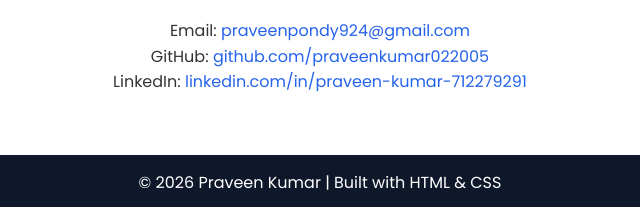
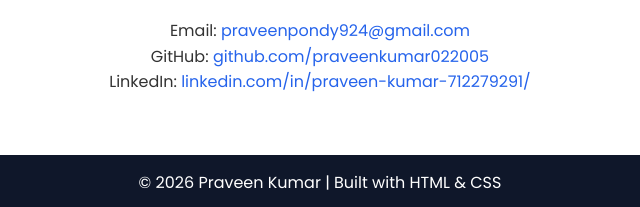
Before and after one commit to praveenkumar022005/portfolio, a plain HTML site: page index.html in a window 1280 px wide. Shown: the part 2050-2257 px from the top of the page, 320-960 px from the left. Drawn offline with Linux system fonts and the light colour scheme.

Commit message:
Update index.html

```diff
--- a/index.html
+++ b/index.html
@@ -129,7 +129,7 @@
         <div class="contact-info">
             <p>Email: <a href="mailto:praveenpondy924@gmail.com">praveenpondy924@gmail.com</a></p>
             <p>GitHub: <a href="https://github.com/praveenkumar022005" target="_blank">github.com/praveenkumar022005</a></p>
-            <p>LinkedIn: <a href="https://www.linkedin.com/praveen-kumar-712279291" target="_blank">linkedin.com/in/praveen-kumar-712279291</a></p>
+            <p>LinkedIn: <a href="https://www.linkedin.com/praveen-kumar-712279291" target="_blank">linkedin.com/in/praveen-kumar-712279291/</a></p>
         </div>
     </section>
 
```
